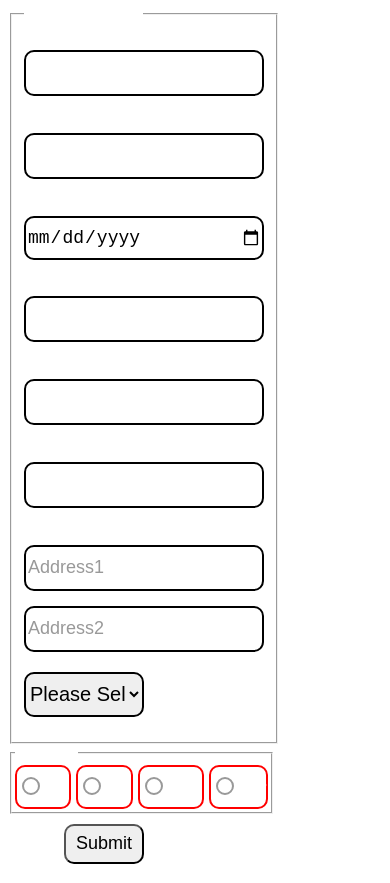
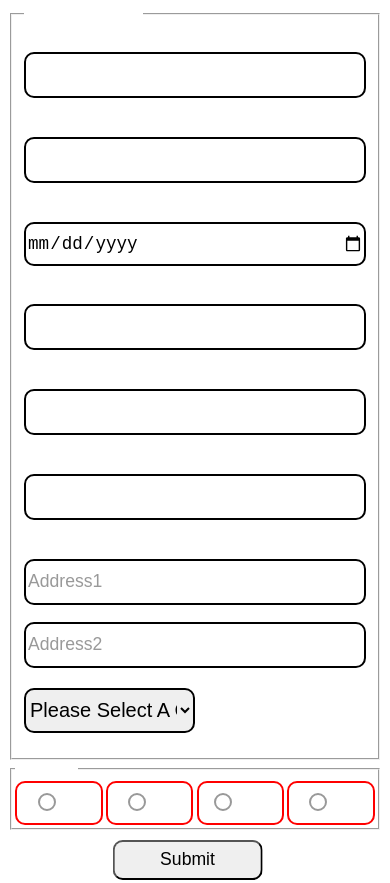
Before and after one commit to stanleynephi/sidegig, a plain HTML site: page index.html in a window 390 px wide. Shown: the part 6720-7603 px from the top of the page. Drawn offline with Linux system fonts and the light colour scheme; no server answers.

Commit message:
debuging

```diff
--- a/styles/medium.css
+++ b/styles/medium.css
@@ -285,7 +285,6 @@
 
         .booking {
             margin: 20% 0;
-            width: 200px;
 
 
 
@@ -298,7 +297,7 @@
             }
 
             input {
-                font-size: 18px;
+                font-size: 1.1rem;
             }
 
             fieldset:nth-child(1) {
@@ -335,7 +334,7 @@
             fieldset:nth-child(2) {
                 display: flex;
                 justify-content: space-between;
-                gap: 5px;
+                gap: .2rem;
                 padding: 3px;
 
                 label {
```
